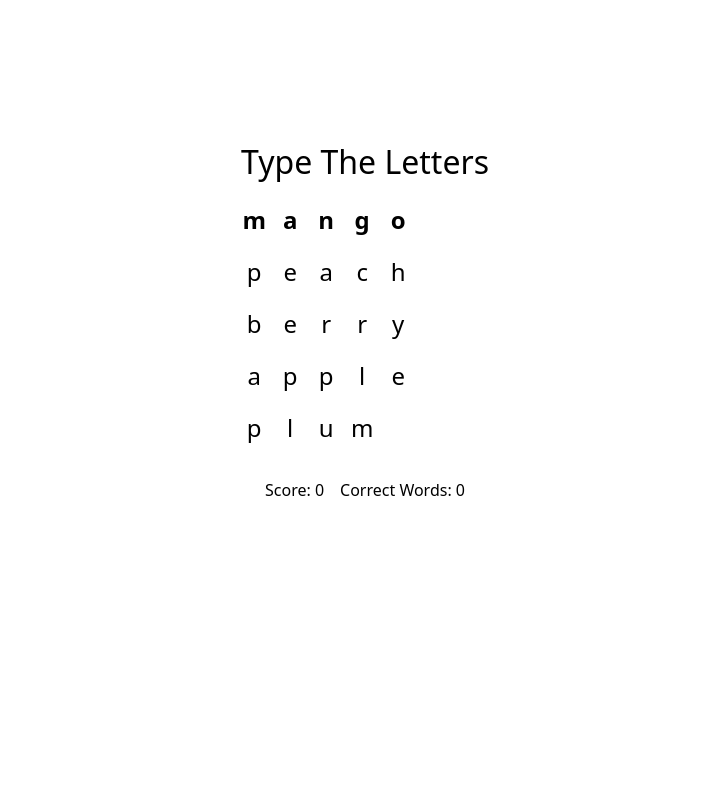
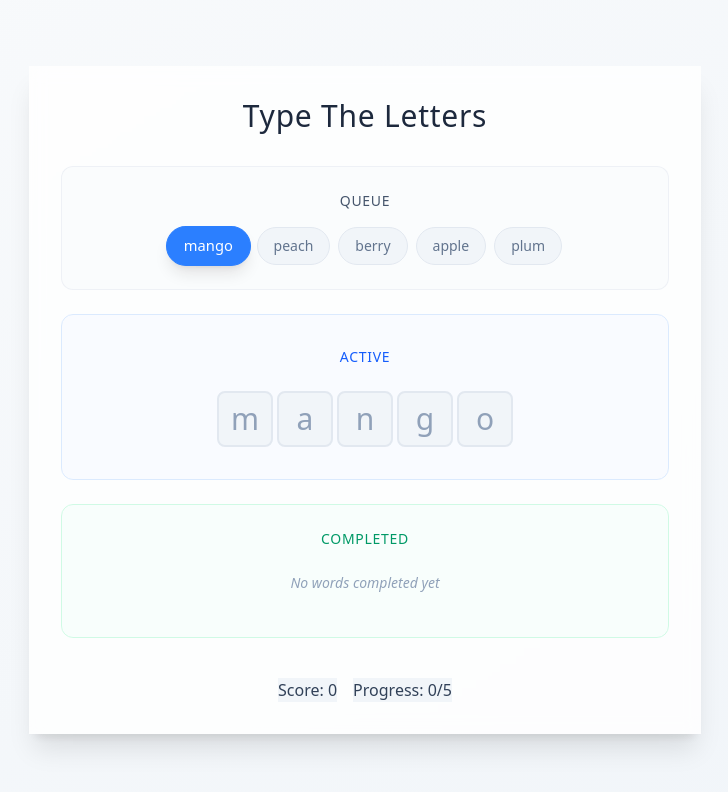
Before and after one commit to achacynthia/LetterGame, a Next.js app: page /type-the-letters in a window 1280 px wide. Shown: the top 792 px of the page, without its empty margins (275-1003 px from the left). Built offline with nearby package versions, Linux system fonts and the light colour scheme.

Commit message:
Add sound effects and confetti animation for game events

```diff
--- a/src/app/components/TypeTheLettersGame.tsx
+++ b/src/app/components/TypeTheLettersGame.tsx
@@ -17,11 +17,66 @@ export default function TypeTheLettersGame() {
   const [typed, setTyped] = useState("");
   const [score, setScore] = useState(0);
   const [correctWords, setCorrectWords] = useState(0);
+  const [completedWords, setCompletedWords] = useState<string[]>([]);
   const [startTime, setStartTime] = useState<number | null>(null);
   const [endTime, setEndTime] = useState<number | null>(null);
   const [showStats, setShowStats] = useState(false);
+  const [showConfetti, setShowConfetti] = useState(false);
   const inputRef = useRef<HTMLInputElement>(null);
   const [trayAnim, setTrayAnim] = useState<{ [key: number]: string }>({});
+
+  // Sound effects using Web Audio API
+  const playSound = (frequency: number, duration: number, type: 'sine' | 'square' | 'sawtooth' = 'sine', volume: number = 0.3) => {
+    try {
+      const audioContext = new (window.AudioContext || (window as any).webkitAudioContext)();
+      const oscillator = audioContext.createOscillator();
+      const gainNode = audioContext.createGain();
+
+      oscillator.connect(gainNode);
+      gainNode.connect(audioContext.destination);
+
+      oscillator.frequency.value = frequency;
+      oscillator.type = type;
+      gainNode.gain.setValueAtTime(volume, audioContext.currentTime);
+      gainNode.gain.exponentialRampToValueAtTime(0.01, audioContext.currentTime + duration);
+
+      oscillator.start(audioContext.currentTime);
+      oscillator.stop(audioContext.currentTime + duration);
+    } catch (error) {
+      console.log('Audio not supported');
+    }
+  };
+
+  // Sound effect functions
+  const playCorrectTypeSound = () => {
+    playSound(600, 0.1, 'sine', 0.2);
+  };
+
+  const playWrongTypeSound = () => {
+    playSound(200, 0.2, 'sawtooth', 0.15);
+  };
+
+  const playWordCompleteSound = () => {
+    // Quick ascending notes
+    playSound(523, 0.1, 'sine', 0.3); // C
+    setTimeout(() => playSound(659, 0.1, 'sine', 0.3), 50); // E
+    setTimeout(() => playSound(784, 0.15, 'sine', 0.3), 100); // G
+  };
+
+  const playGameCompleteSound = () => {
+    // Victory fanfare
+    playSound(523, 0.2, 'sine', 0.3); // C
+    setTimeout(() => playSound(659, 0.2, 'sine', 0.3), 100); // E
+    setTimeout(() => playSound(784, 0.2, 'sine', 0.3), 200); // G
+    setTimeout(() => playSound(1047, 0.3, 'sine', 0.3), 300); // C high
+    setTimeout(() => playSound(1319, 0.4, 'sine', 0.3), 500); // E high
+  };
+
+  // Confetti effect
+  const triggerConfetti = () => {
+    setShowConfetti(true);
+    setTimeout(() => setShowConfetti(false), 3000);
+  };
 
   useEffect(() => {
     if (inputRef.current) inputRef.current.focus();
@@ -35,22 +90,28 @@ export default function TypeTheLettersGame() {
     const nextChar = word[typed.length];
     if (e.key.length === 1) {
       if (e.key === nextChar) {
+        playCorrectTypeSound();
         setTyped(typed + e.key);
         setTrayAnim({ ...trayAnim, [typed.length]: "fall" });
         setScore(score + 1);
         if (typed.length + 1 === word.length) {
+          playWordCompleteSound();
           setTimeout(() => {
+            setCompletedWords(prev => [...prev, word]);
             setCorrectWords(correctWords + 1);
             setActiveWordIdx(activeWordIdx + 1);
             setTyped("");
             setTrayAnim({});
             if (activeWordIdx + 1 === trayWords.length) {
+              playGameCompleteSound();
+              triggerConfetti();
               setEndTime(Date.now());
               setShowStats(true);
             }
           }, 400);
         }
       } else {
+        playWrongTypeSound();
         setTrayAnim({ ...trayAnim, [typed.length]: "jump" });
       }
     }
@@ -62,84 +123,167 @@ export default function TypeTheLettersGame() {
     setTyped("");
     setScore(0);
     setCorrectWords(0);
+    setCompletedWords([]);
     setStartTime(null);
     setEndTime(null);
     setShowStats(false);
+    setShowConfetti(false);
     setTrayAnim({});
   };
 
   const typingSpeed = startTime && endTime ? ((score / ((endTime - startTime) / 1000))).toFixed(2) : "-";
 
   return (
-    <div className="type-game-container">
-      <Card className="type-game-card">
-        <h2 className="type-game-title">Type The Letters</h2>
+    <div className="min-h-screen bg-gradient-to-br from-slate-50 to-slate-100 flex items-center justify-center p-6 relative">
+      {showConfetti && (
+        <div className="fixed inset-0 pointer-events-none z-50 overflow-hidden">
+          {Array.from({ length: 50 }).map((_, i) => (
+            <div
+              key={i}
+              className="absolute w-2.5 h-2.5 animate-pulse"
+              style={{
+                left: `${Math.random() * 100}%`,
+                animationDelay: `${Math.random() * 3}s`,
+                backgroundColor: ['#ef4444', '#06b6d4', '#3b82f6', '#10b981', '#f59e0b', '#8b5cf6'][Math.floor(Math.random() * 6)],
+                animation: `confetti-fall 3s linear infinite`
+              }}
+            />
+          ))}
+        </div>
+      )}
+      <Card className="w-full max-w-2xl bg-white/80 backdrop-blur-sm border-0 shadow-xl">
+        <div className="p-8">
+          <h2 className="text-3xl font-light text-center text-slate-800 mb-8 tracking-wide">Type The Letters</h2>
           {!showStats ? (
-          <>
-            <div className="tray">
+            <div className="space-y-6">
+              {/* Task Area - Initial words to type */}
+              <div className="bg-slate-50/50 rounded-xl p-6 border border-slate-200/50">
+                <h3 className="text-sm font-medium text-slate-600 text-center mb-4 uppercase tracking-wider">Queue</h3>
+                <div className="flex flex-wrap gap-2 justify-center">
                   {trayWords.map((word, idx) => (
                     <div
                       key={idx}
-                  className={`tray-word ${idx === activeWordIdx ? "active" : ""}`}
+                      className={`px-4 py-2 rounded-full text-sm font-medium transition-all duration-300 ${
+                        idx < activeWordIdx
+                          ? 'bg-emerald-100 text-emerald-700 border border-emerald-200'
+                          : idx === activeWordIdx
+                          ? 'bg-blue-500 text-white shadow-lg scale-105 border border-blue-500'
+                          : 'bg-slate-100 text-slate-500 border border-slate-200'
+                      }`}
                     >
-                  {word.split("").map((char, i) => (
+                      {word}
+                    </div>
+                  ))}
+                </div>
+              </div>
+
+              {/* Working Area - Current active word */}
+              <div className="bg-blue-50/30 rounded-xl p-8 border border-blue-100">
+                <h3 className="text-sm font-medium text-blue-600 text-center mb-6 uppercase tracking-wider">Active</h3>
+                {trayWords[activeWordIdx] && (
+                  <div className="flex justify-center gap-1">
+                    {trayWords[activeWordIdx].split("").map((char, i) => (
                       <span
                         key={i}
-                      className={`tray-letter ${idx === activeWordIdx && i < typed.length ? trayAnim[i] : ""}`}
+                        className={`inline-flex items-center justify-center w-14 h-14 text-3xl font-light rounded-lg transition-all duration-300 ${
+                          i < typed.length
+                            ? (trayAnim[i] === "jump" ? 'bg-red-100 text-red-600 border-2 border-red-200' : 'bg-emerald-100 text-emerald-700 border-2 border-emerald-200')
+                            : 'bg-slate-100 text-slate-400 border-2 border-slate-200'
+                        }`}
                         style={{
-                        transition: "transform 0.3s",
                           transform:
-                          idx === activeWordIdx && i < typed.length
+                            i < typed.length
                               ? trayAnim[i] === "fall"
-                              ? "translateY(40px) scale(0.7)"
+                                ? "translateY(8px) scale(0.95)"
                                 : trayAnim[i] === "jump"
-                              ? "translateY(-20px) scale(1.2)"
+                                ? "translateY(-8px) scale(1.1)"
                                 : "none"
                               : "none",
-                        color: idx === activeWordIdx && i < typed.length && trayAnim[i] === "jump" ? "#e53e3e" : "inherit"
                         }}
                       >
                         {char}
                       </span>
                     ))}
                   </div>
+                )}
+              </div>
+
+              {/* Done Area - Completed words */}
+              <div className="bg-emerald-50/30 rounded-xl p-6 border border-emerald-100">
+                <h3 className="text-sm font-medium text-emerald-600 text-center mb-4 uppercase tracking-wider">Completed</h3>
+                <div className="flex flex-wrap gap-2 justify-center min-h-[3rem]">
+                  {completedWords.map((word, idx) => (
+                    <div
+                      key={idx}
+                      className="px-4 py-2 bg-emerald-500 text-white rounded-full text-sm font-medium flex items-center gap-2 animate-in fade-in slide-in-from-bottom-2 duration-500"
+                    >
+                      {word}
+                      <svg className="w-4 h-4" fill="currentColor" viewBox="0 0 20 20">
+                        <path fillRule="evenodd" d="M16.707 5.293a1 1 0 010 1.414l-8 8a1 1 0 01-1.414 0l-4-4a1 1 0 011.414-1.414L8 12.586l7.293-7.293a1 1 0 011.414 0z" clipRule="evenodd" />
+                      </svg>
+                    </div>
                   ))}
+                  {completedWords.length === 0 && (
+                    <div className="text-slate-400 text-sm italic w-full text-center py-2">
+                      No words completed yet
                     </div>
+                  )}
+                </div>
+              </div>
+
               <input
                 ref={inputRef}
-              className="type-input"
+                className="opacity-0 absolute pointer-events-none"
                 value={typed}
                 onKeyDown={handleKeyDown}
                 onChange={() => {}}
                 maxLength={trayWords[activeWordIdx]?.length || 0}
                 disabled={showStats}
-              style={{ opacity: 0, position: "absolute", pointerEvents: "none" }}
               />
-            <div className="type-game-stats">
-              <Badge variant="secondary">Score: {score}</Badge>
-              <Badge variant="secondary">Correct Words: {correctWords}</Badge>
+
+              <div className="flex gap-4 justify-center pt-4">
+                <Badge variant="secondary" className="bg-slate-100 text-slate-700 border-slate-200">
+                  Score: {score}
+                </Badge>
+                <Badge variant="secondary" className="bg-slate-100 text-slate-700 border-slate-200">
+                  Progress: {completedWords.length}/{trayWords.length}
+                </Badge>
               </div>
-          </>
+            </div>
           ) : (
-          <div className="type-game-results">
-            <h3>Round Complete!</h3>
-            <p>Typing Speed: <b>{typingSpeed}</b> letters/sec</p>
-            <p>Correct Words: <b>{correctWords}</b></p>
-            <Button onClick={handleRestart}>Play Again</Button>
+            <div className="text-center space-y-6">
+              <div className="text-6xl mb-4">🎉</div>
+              <h3 className="text-2xl font-light text-slate-800">Round Complete!</h3>
+              <div className="space-y-2 text-slate-600">
+                <p className="text-lg">
+                  Typing Speed: <span className="font-medium text-slate-800">{typingSpeed}</span> letters/sec
+                </p>
+                <p className="text-lg">
+                  Words Completed: <span className="font-medium text-slate-800">{correctWords}</span>
+                </p>
+              </div>
+              <Button
+                onClick={handleRestart}
+                className="bg-blue-500 hover:bg-blue-600 text-white px-8 py-3 rounded-xl font-medium transition-colors"
+              >
+                Play Again
+              </Button>
             </div>
           )}
+        </div>
       </Card>
+
       <style jsx>{`
-        .type-game-container { display: flex; justify-content: center; align-items: center; min-height: 80vh; }
-        .type-game-card { width: 420px; padding: 2rem; }
-        .type-game-title { text-align: center; font-size: 2rem; margin-bottom: 1rem; }
-        .tray { display: flex; flex-direction: column; gap: 1rem; margin-bottom: 2rem; }
-        .tray-word { font-size: 1.5rem; letter-spacing: 0.1em; display: flex; gap: 0.3em; }
-        .tray-word.active { font-weight: bold; }
-        .tray-letter { display: inline-block; min-width: 1.2em; text-align: center; }
-        .type-input { font-size: 1.5rem; margin-top: 1rem; }
-        .type-game-stats { display: flex; gap: 1rem; justify-content: center; margin-top: 1rem; }
-        .type-game-results { text-align: center; margin-top: 2rem; }
+        @keyframes confetti-fall {
+          0% {
+            transform: translateY(-100vh) rotate(0deg);
+            opacity: 1;
+          }
+          100% {
+            transform: translateY(100vh) rotate(720deg);
+            opacity: 0;
+          }
+        }
       `}</style>
     </div>
   );
```
Lines whose indentation alone changed are shown as unchanged.
